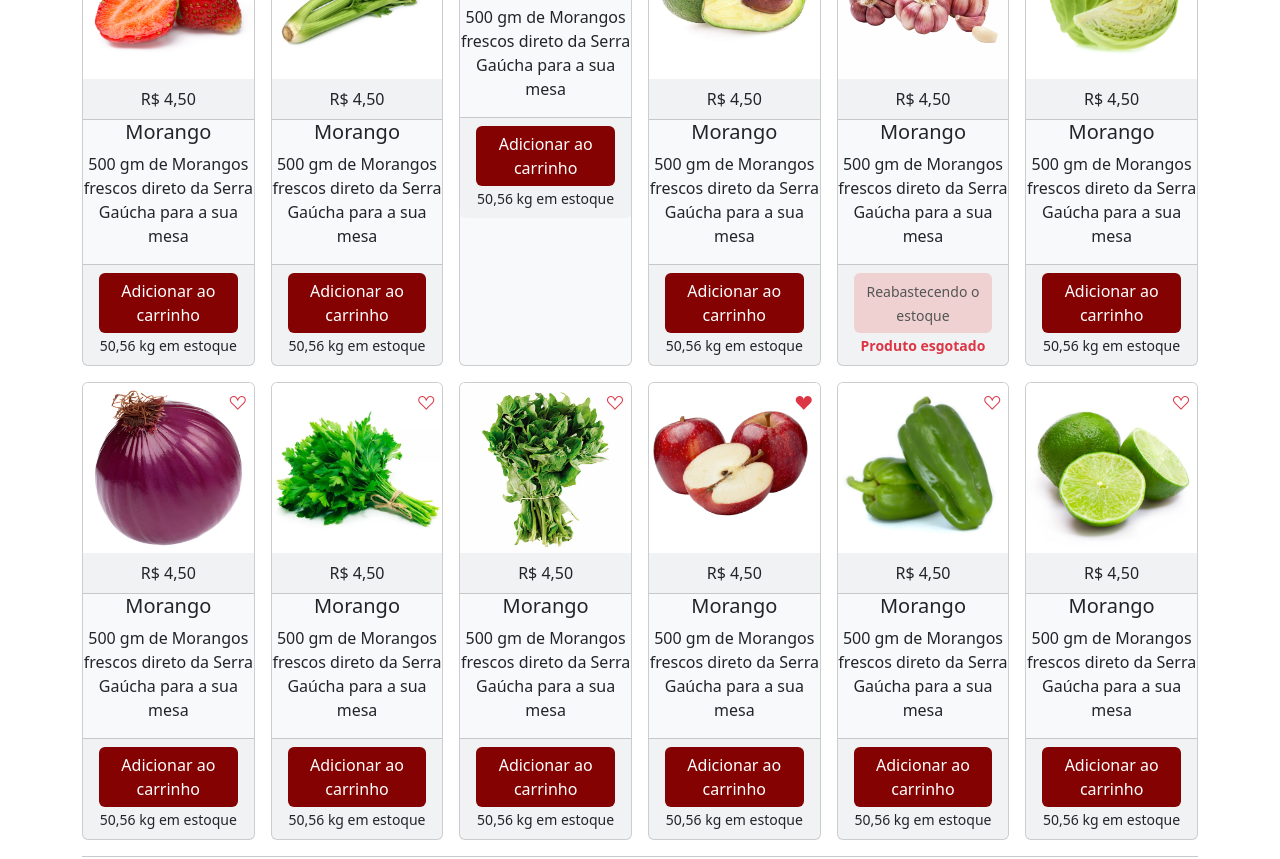
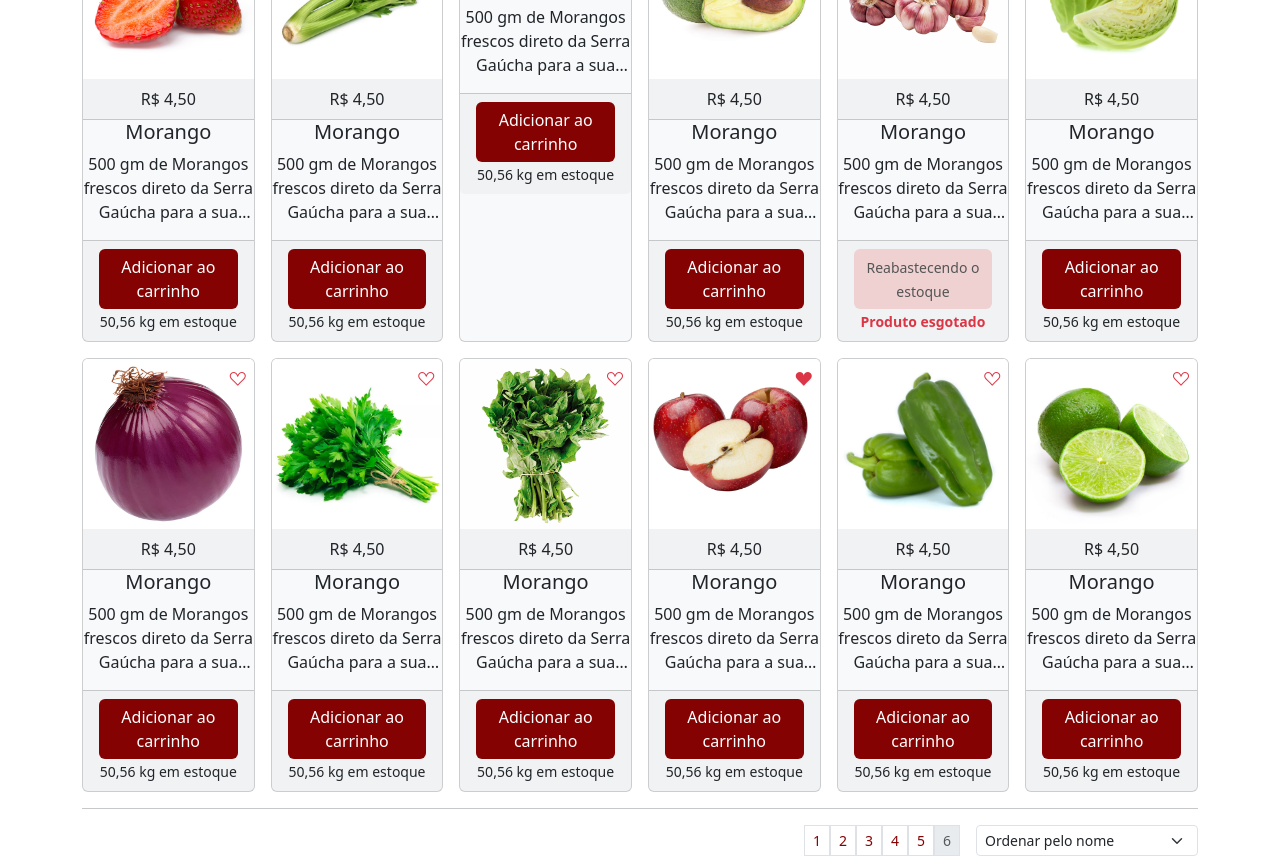
Before and after one commit to welisten/DaTerra_Quitanda_Website, a website built with webpack: page src/index.html in a window 1280 px wide. Shown: the part 504-1363 px from the top of the page. Built offline with nearby package versions, Linux system fonts and the light colour scheme; files whose address does not match are found by name.

Commit message:
feat: DaTerra - fixing .truncate-3l elements and SCSS

```diff
--- a/src/pages/main.html
+++ b/src/pages/main.html
@@ -55,7 +55,7 @@
                 </div>
                 <div class="car-body">
                     <h5 class="card-title">Morango</h5>
-                    <p class="card-text truncate-3l">500 gm de Morangos frescos direto da Serra Gaúcha para a sua mesa</p>
+                    <p class="card-text truncate-3l">500 gm de Morangos frescos direto da Serra Gaúcha para a sua mesa.</p>
                     <div class="card-footer">
                         <form action="#" class="d-block">
                             <button class="btn btn-danger">
@@ -78,7 +78,7 @@
                 </div>
                 <div class="car-body">
                     <h5 class="card-title">Morango</h5>
-                    <p class="card-text truncate-3l">500 gm de Morangos frescos direto da Serra Gaúcha para a sua mesa</p>
+                    <p class="card-text truncate-3l">500 gm de Morangos frescos direto da Serra Gaúcha para a sua mesa.</p>
                     <div class="card-footer">
                         <form action="#" class="d-block">
                             <button class="btn btn-danger">
@@ -101,7 +101,7 @@
                 </div>
                 <div class="car-body">
                     <h5 class="card-title">Morango</h5>
-                    <p class="card-text truncate-3l">500 gm de Morangos frescos direto da Serra Gaúcha para a sua mesa</p>
+                    <p class="card-text truncate-3l">500 gm de Morangos frescos direto da Serra Gaúcha para a sua mesa.</p>
                     <div class="card-footer">
                         <form action="#" class="d-block">
                             <button class="btn btn-danger">
@@ -124,7 +124,7 @@
                 </div>
                 <div class="car-body">
                     <h5 class="card-title">Morango</h5>
-                    <p class="card-text truncate-3l">500 gm de Morangos frescos direto da Serra Gaúcha para a sua mesa</p>
+                    <p class="card-text truncate-3l">500 gm de Morangos frescos direto da Serra Gaúcha para a sua mesa.</p>
                     <div class="card-footer">
                         <form action="#" class="d-block">
                             <button class="btn btn-danger">
@@ -147,7 +147,7 @@
                 </div>
                 <div class="car-body">
                     <h5 class="card-title">Morango</h5>
-                    <p class="card-text truncate-3l">500 gm de Morangos frescos direto da Serra Gaúcha para a sua mesa</p>
+                    <p class="card-text truncate-3l">500 gm de Morangos frescos direto da Serra Gaúcha para a sua mesa.</p>
                     <div class="card-footer">
                         <form action="#" class="d-block">
                             <button class="btn btn-danger" disabled>
@@ -172,7 +172,7 @@
                 </div>
                 <div class="car-body">
                     <h5 class="card-title">Morango</h5>
-                    <p class="card-text truncate-3l">500 gm de Morangos frescos direto da Serra Gaúcha para a sua mesa</p>
+                    <p class="card-text truncate-3l">500 gm de Morangos frescos direto da Serra Gaúcha para a sua mesa.</p>
                     <div class="card-footer">
                         <form action="#" class="d-block">
                             <button class="btn btn-danger">
@@ -195,7 +195,7 @@
                 </div>
                 <div class="car-body">
                     <h5 class="card-title">Morango</h5>
-                    <p class="card-text truncate-3l">500 gm de Morangos frescos direto da Serra Gaúcha para a sua mesa</p>
+                    <p class="card-text truncate-3l">500 gm de Morangos frescos direto da Serra Gaúcha para a sua mesa.</p>
                     <div class="card-footer">
                         <form action="#" class="d-block">
                             <button class="btn btn-danger">
@@ -218,7 +218,7 @@
                 </div>
                 <div class="car-body">
                     <h5 class="card-title">Morango</h5>
-                    <p class="card-text truncate-3l">500 gm de Morangos frescos direto da Serra Gaúcha para a sua mesa</p>
+                    <p class="card-text truncate-3l">500 gm de Morangos frescos direto da Serra Gaúcha para a sua mesa.</p>
                     <div class="card-footer">
                         <form action="#" class="d-block">
                             <button class="btn btn-danger">
@@ -241,7 +241,7 @@
                 </div>
                 <div class="car-body">
                     <h5 class="card-title">Morango</h5>
-                    <p class="card-text truncate-3l">500 gm de Morangos frescos direto da Serra Gaúcha para a sua mesa</p>
+                    <p class="card-text truncate-3l">500 gm de Morangos frescos direto da Serra Gaúcha para a sua mesa.</p>
                     <div class="card-footer">
                         <form action="#" class="d-block">
                             <button class="btn btn-danger">
@@ -264,7 +264,7 @@
                 </div>
                 <div class="car-body">
                     <h5 class="card-title">Morango</h5>
-                    <p class="card-text truncate-3l">500 gm de Morangos frescos direto da Serra Gaúcha para a sua mesa</p>
+                    <p class="card-text truncate-3l">500 gm de Morangos frescos direto da Serra Gaúcha para a sua mesa.</p>
                     <div class="card-footer">
                         <form action="#" class="d-block">
                             <button class="btn btn-danger">
@@ -287,7 +287,7 @@
                 </div>
                 <div class="car-body">
                     <h5 class="card-title">Morango</h5>
-                    <p class="card-text truncate-3l">500 gm de Morangos frescos direto da Serra Gaúcha para a sua mesa</p>
+                    <p class="card-text truncate-3l">500 gm de Morangos frescos direto da Serra Gaúcha para a sua mesa.</p>
                     <div class="card-footer">
                         <form action="#" class="d-block">
                             <button class="btn btn-danger">
@@ -310,7 +310,7 @@
                 </div>
                 <div class="car-body">
                     <h5 class="card-title">Morango</h5>
-                    <p class="card-text truncate-3l">500 gm de Morangos frescos direto da Serra Gaúcha para a sua mesa</p>
+                    <p class="card-text truncate-3l">500 gm de Morangos frescos direto da Serra Gaúcha para a sua mesa.</p>
                     <div class="card-footer">
                         <form action="#" class="d-block">
                             <button class="btn btn-danger">
--- a/src/scss/custom.scss
+++ b/src/scss/custom.scss
@@ -94,6 +94,13 @@
     background-color: #e70606;
     border-color: #850202;
 }
+.truncate-3l{
+    display: -webkit-box;
+    -webkit-line-clamp: 3;
+    -webkit-box-orient: vertical;
+    overflow: hidden;
+    text-overflow: ellipsis;
+}
 //                                                  ----FOOTER----
 footer{
     font-family: 'Lato', sans-serif;
```
